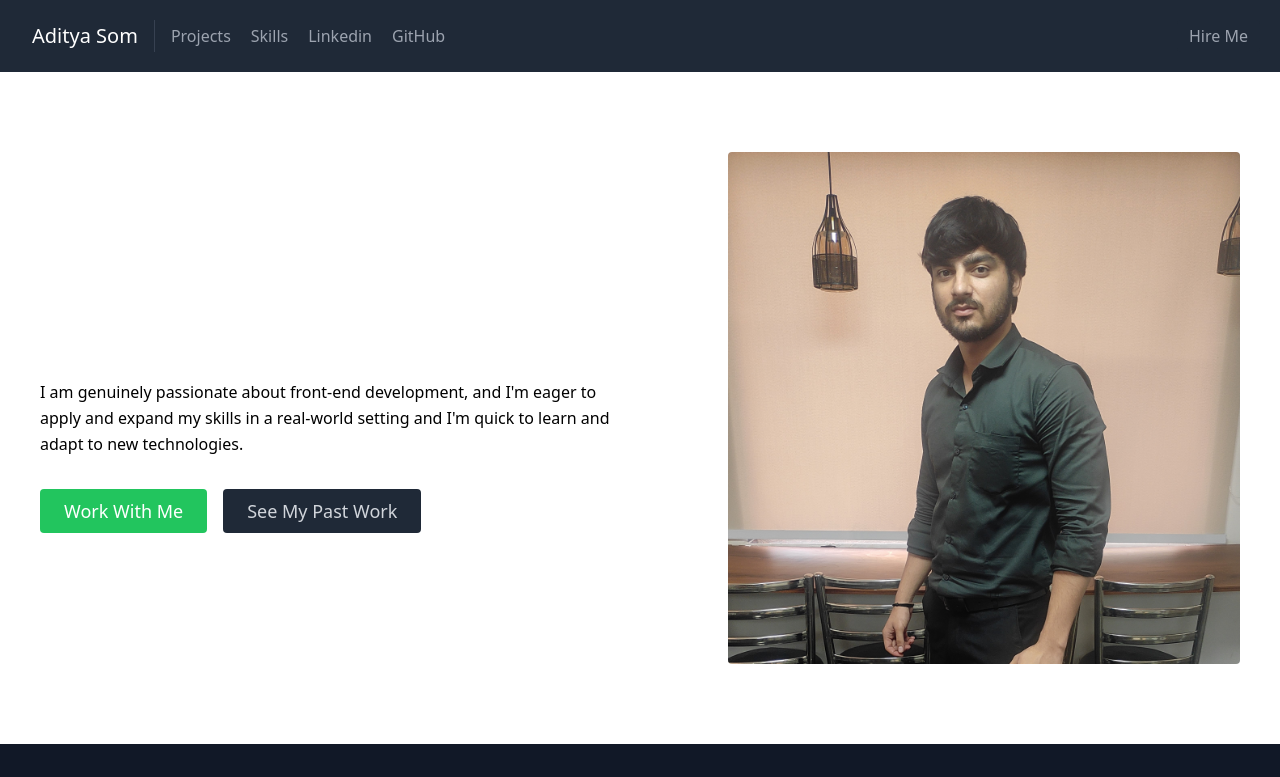
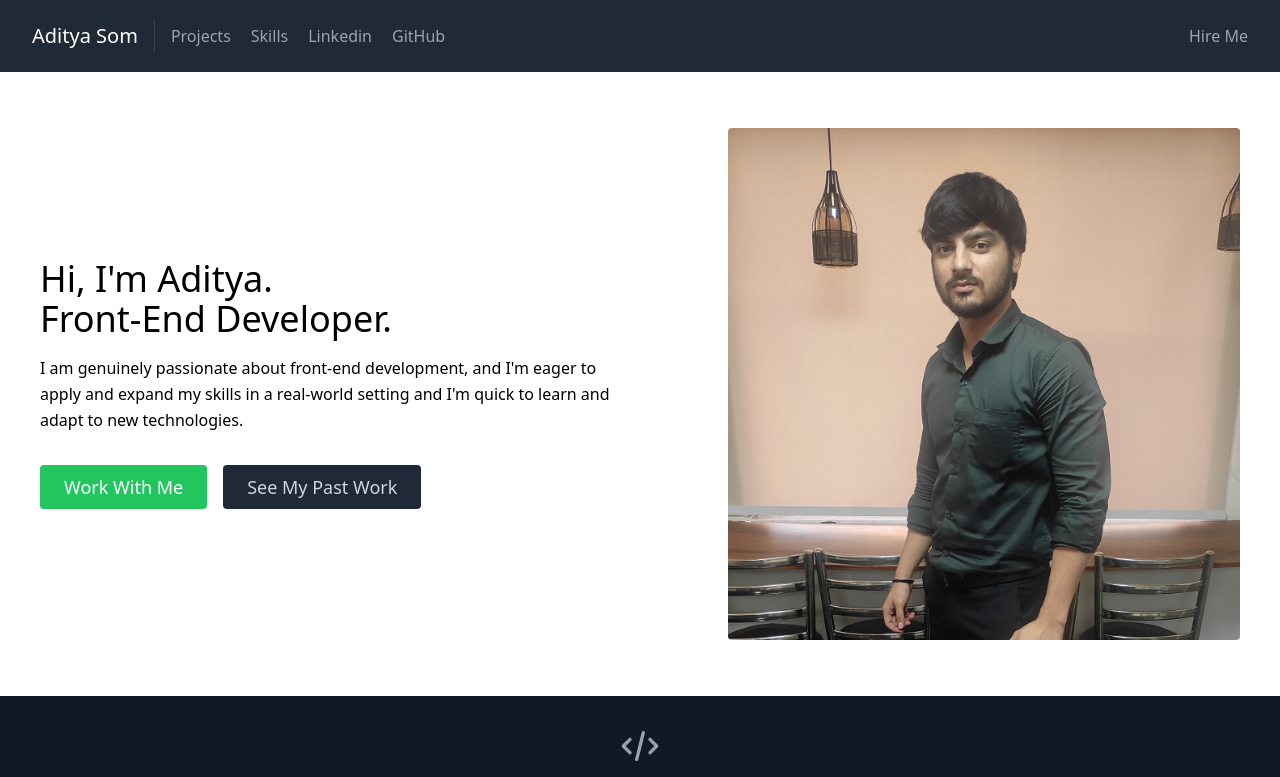
Before and after one commit to adityasoam55/my-portfolio, a React (Vite) app: page / in a window 1280 px wide. Shown: the top 777 px of the page. Built offline with nearby package versions, Linux system fonts and the light colour scheme.

Commit message:
About Section main heading updated

```diff
--- a/src/components/About.jsx
+++ b/src/components/About.jsx
@@ -3,12 +3,12 @@ import React from "react";
 export default function About() {
   return (
     <section id="about">
-      <div className="container mx-auto flex px-10 py-20 md:flex-row flex-col items-center">
+      <div className="container mx-auto flex px-10 py-14 md:flex-row flex-col items-center">
         <div className="lg:flex-grow md:w-1/2 lg:pr-24 md:pr-16 flex flex-col md:items-start md:text-left mb-16 md:mb-0 items-center text-center">
-          <h1 className="title-font sm:text-4xl text-3xl mb-4 font-medium text-white">
+          <h1 className="title-font sm:text-4xl text-3xl mb-4 font-medium">
             Hi, I'm Aditya.
-            <br className="hidden lg:inline-block" />I love to build amazing
-            apps.
+            <br className="lg:inline-block" />
+            Front-End Developer.
           </h1>
           <p className="mb-8 leading-relaxed">
           I am genuinely passionate about front-end development, and I'm eager to apply and expand my skills in a real-world setting and I'm quick to learn and adapt to new technologies.
```
